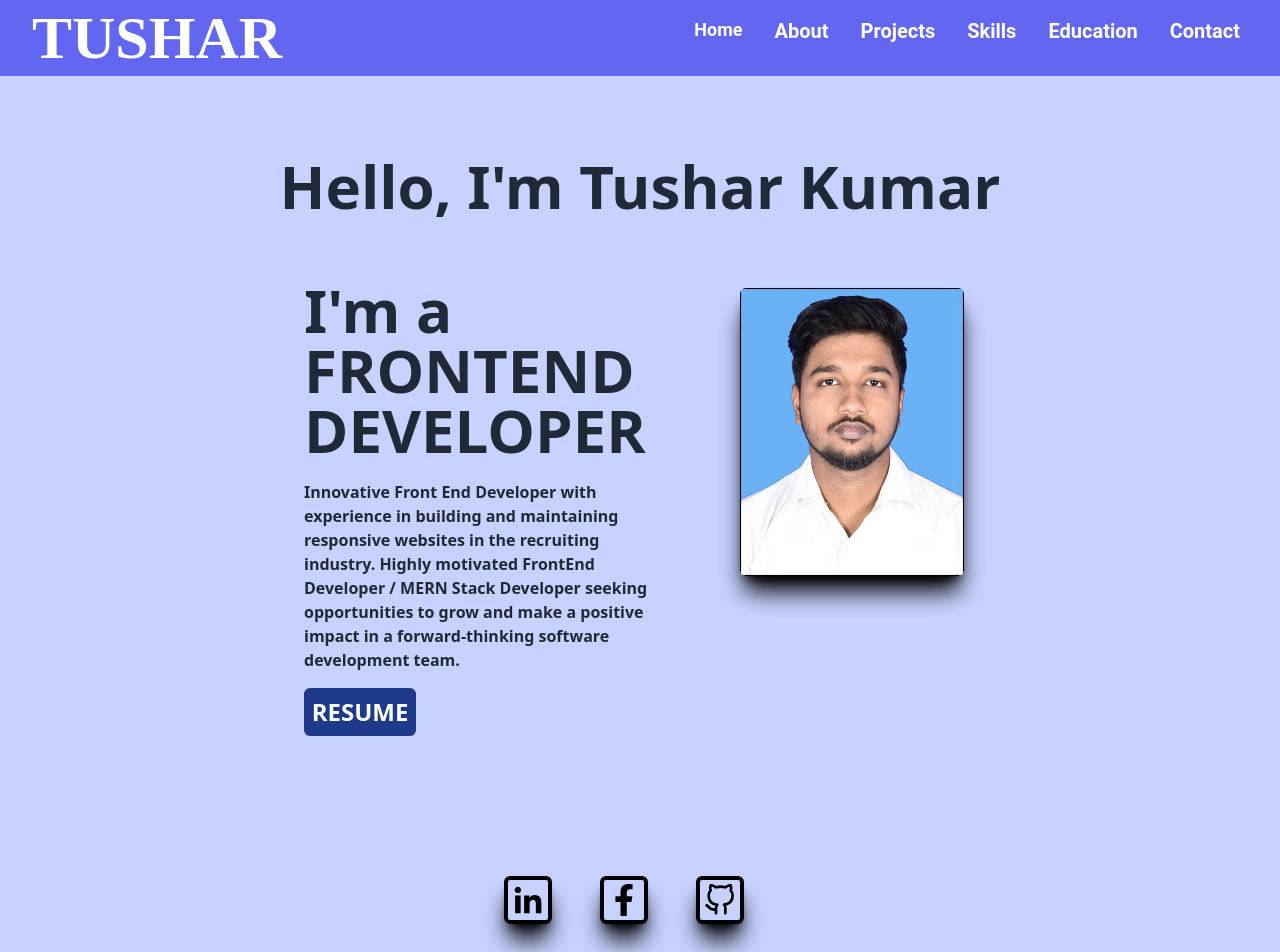
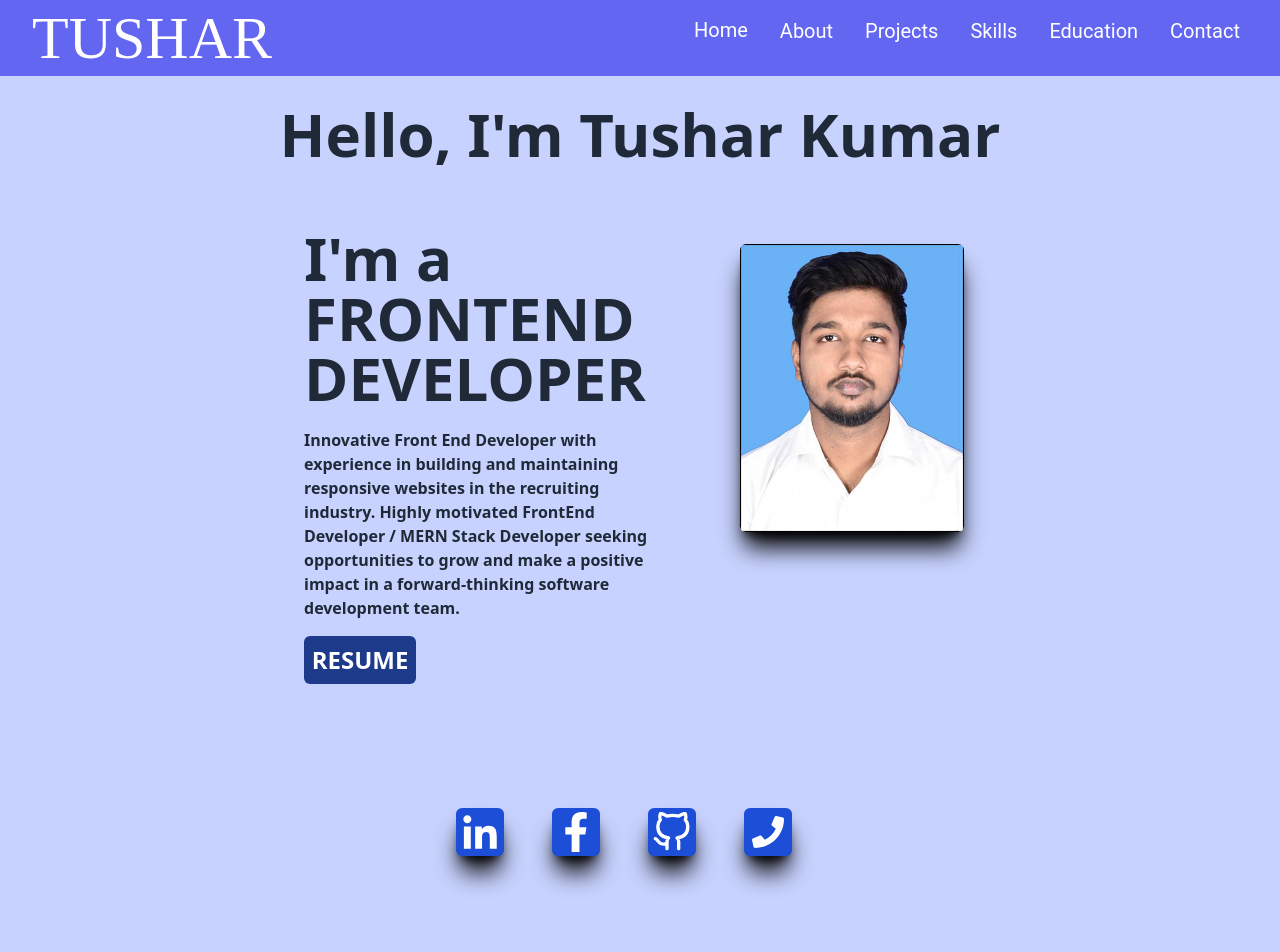
Before and after one commit to Tushar-Official/Main_Portfolio, a React (Create React App) app: page / in a window 1280 px wide. Shown: the top 952 px of the page. Built offline with nearby package versions, Linux system fonts and the light colour scheme.

Commit message:
new commit

```diff
--- a/public/index.html
+++ b/public/index.html
@@ -9,6 +9,7 @@
       name="description"
       content="Web site created using create-react-app"
     />
+    <link rel="icon" type="image/x-icon" href="t.jpg">
     <link rel="apple-touch-icon" href="%PUBLIC_URL%/logo192.png" />
 
     <!--
--- a/src/components/About.jsx
+++ b/src/components/About.jsx
@@ -7,7 +7,7 @@ function About() {
  return (
 
     <div id="About" className='h-screen w-full pt-20 grid justify-center grid-row-3 bg-indigo-200'>
-    <h2 className=' h-full  font-bold text-center text-6xl text-gray-800'> Hello, I'm Tushar Kumar</h2>
+    <h2 className=' h-full mt-4 font-bold text-center text-6xl text-gray-800'> Hello, I'm Tushar Kumar</h2>
     <div className='grid grid-cols-2 pl-20 pr-10 '>
     <div className=' grid  pl-56 grid-rows-3 text-centre mt-6 pt-4  '>
     <h2 className='font-bold mt-2 text-6xl text-gray-800'> I'm a FRONTEND DEVELOPER</h2>
@@ -16,7 +16,7 @@ function About() {
     </p>
     <a href={PDF} download="resume"><button className='bg-blue-900 font-extrabold text-2xl text-white w-28 h-12 rounded hover:bg-red-800'>RESUME</button></a>
     </div>
-    <div className=' ml-20 mt-10 pt-4 '>
+    <div className=' ml-20 mt-10 pt-8 '>
     <img src={me} alt="" className=' h-72  rounded shadow-black shadow-xl '/>
     </div>
     </div>
--- a/src/components/Education.jsx
+++ b/src/components/Education.jsx
@@ -10,8 +10,8 @@ function Education() {
     <div id="Education" className='h-full pb-10 bg-gradient-to-b from-sky-100 to-blue-500'>
     <h5 className='font-bold text-5xl text-black text-center pt-20'>EDUCATION </h5>
     <br/>
-    <VerticalTimeline lineColor='#000 '>
-    <VerticalTimelineElement className='vertical-timeline-element--education font-bold'
+    <VerticalTimeline lineColor='#000 ' >
+    <VerticalTimelineElement className='vertical-timeline-element--education font-bold cursor-pointer'
     icon={<FaGraduationCap />}
     iconStyle={{background:'#000',color:'#fff'}}
 
@@ -21,7 +21,7 @@ function Education() {
     <p className='font-bold'>Marks:7.37 CGPA</p>
   </VerticalTimelineElement>
 
-   <VerticalTimelineElement className='vertical-timeline-element--job font-bold'
+   <VerticalTimelineElement className='vertical-timeline-element--job font-bold cursor-pointer'
 
     iconStyle={{background:'white',color:'#51087E',border:" 2px black"}}
     icon={<SiAccenture/>}
@@ -31,7 +31,7 @@ function Education() {
 
     </VerticalTimelineElement>
 
-    <VerticalTimelineElement className='vertical-timeline-element--job font-bold'
+    <VerticalTimelineElement className='vertical-timeline-element--job font-bold cursor-pointer'
 
     iconStyle={{background:'black',color:'white'}}
     icon={<FaReact/>}
--- a/src/components/Home.jsx
+++ b/src/components/Home.jsx
@@ -8,8 +8,8 @@ function Home() {
     <br/>
 
 
-    <p className='text-xl font-semibold text-black mt-4  '>Hi, I am Tushar kumar</p>
-    <p className='text-xl font-semibold text-black '>I am a Dynamic and skilled individual with a passion for software development
+
+    <p className='text-xl mt-2 font-semibold text-black '>I am a Dynamic and skilled individual with a passion for software development
     I possess a unique blend of technical expertise and passion for software development.
     With a strong foundation in HTML, CSS, JavaScript, ReactJS and SQL,
      I am confident in my ability to bring value to any software development project.
--- a/src/components/Navbar.jsx
+++ b/src/components/Navbar.jsx
@@ -15,35 +15,35 @@ function UpNavbar() {
 
   }
   return (
-    <div className=' flex justify-between px-4  bg-indigo-500'>
-    <div className=' ml-2 pt-2 text-black'><h1 className='text-6xl font-semibold text-white'>TUSHAR</h1></div>
+    <div className=' flex justify-between px-4 fixed-top  bg-indigo-500'>
+    <div className=' ml-2 pt-2 text-black'><h1 className='text-6xl font-lighter text-white'>TUSHAR</h1></div>
     <div className='hidden md:flex'>
     <ul className=' flex justify-between pt-3 text-black '>
 
-   <li className='text-lg'>
-   <a href="#About" onClick={()=>Slide("#About")} className="decoration-transparent hover:text-black font-semibold text-white  ">
+   <li className='text-xl'>
+   <a href="#About" onClick={()=>Slide("#About")} className="decoration-transparent hover:text-black font-lighter text-white  ">
   Home</a>
    </li>
     <li><a href="#Home"
-     onClick={()=>Slide("#Home")} className="decoration-transparent hover:text-black font-semibold text-white">
+     onClick={()=>Slide("#Home")} className="decoration-transparent hover:text-black font-lighter text-white">
     About
     </a>
     </li>
     <li><a href="#Projects"
-     onClick={()=>Slide("#Projects")} className="decoration-transparent font-semibold text-white">
+     onClick={()=>Slide("#Projects")} className="decoration-transparent font-lighter text-white">
    Projects
    </a>
     </li>
     <li><a href="#Skills"
-    onClick={()=>Slide("#Skills")} className="decoration-transparent hover:text-black font-semibold text-white ">
+    onClick={()=>Slide("#Skills")} className="decoration-transparent hover:text-black font-lighter text-white ">
   Skills</a>
     </li>
     <li><a href="#Education"
-    onClick={()=>Slide("#Education")} className="decoration-transparent hover:text-black font-semibold text-white">
+    onClick={()=>Slide("#Education")} className="decoration-transparent hover:text-black font-lighter text-white">
     Education</a>
     </li>
     <li> <a href="#Contact"
-    onClick={()=>Slide("#Contact")} className="decoration-transparent hover:text-black font-semibold text-white">
+    onClick={()=>Slide("#Contact")} className="decoration-transparent hover:text-black font-lighter text-white">
     Contact</a>
     </li>
 
--- a/src/components/Projects.jsx
+++ b/src/components/Projects.jsx
@@ -12,22 +12,22 @@ function Projects() {
     <h3 className='font-bold text-5xl text-center pt-10 text-black'> PROJECTS </h3>
     <div className='h-84 w-full grid grid-rows-2 grid-flow-col  justify-around mt-10 '>
 
-  <figure > <img src={shop} alt="" className='w-76 h-64 mt-5 rounded  shadow-black shadow-xl cursor-pointer'/>
+  <figure > <img src={shop} alt="" className='w-76 h-64 mt-5 rounded  shadow-black shadow-xl cursor-pointer hover:scale-110'/>
    <figcaption className='text-white font-bold '><a href="https://beamish-hummingbird-a259bc.netlify.app/" className="text-white" >
    <button className='bg-black text-center px-2 py-2 text-centre rounded mt-4 place-content-center '>MY OWN SHOP UI</button></a>
    </figcaption></figure>
 
-   <figure><img src={clock} alt="" className='w-76 h-64 mt-5 rounded shadow-black shadow-xl cursor-pointer'/>
+   <figure><img src={clock} alt="" className='w-76 h-64 mt-5 rounded shadow-black shadow-xl cursor-pointer hover:scale-110'/>
    <figcaption className='text-white font-bold text-lg'><a href="https://gorgeous-taffy-baafa2.netlify.app" className="text-white">
    <button className='bg-black text-center px-2 py-2 text-centre rounded mt-4 place-content-center '>ANALOG CLOCK</button></a>
    </figcaption></figure>
 
-   <figure><img src={orp} alt="" className='w-76 h-64 mt-5 rounded shadow-black shadow-xl cursor-pointer'/>
+   <figure><img src={orp} alt="" className='w-76 h-64 mt-5 rounded shadow-black shadow-xl cursor-pointer hover:scale-110'/>
    <figcaption className='text-white font-bold text-lg'><a href="https://clever-puppy-d660e9.netlify.app/" className="text-white">
    <button className='bg-black text-center px-2 py-2 text-centre rounded mt-4 place-content-center '>ORPHANGE WEBSITE </button></a>
    </figcaption></figure>
 
-   <figure><img src={todo} alt="" className='w-76 h-64 mt-5 rounded shadow-black shadow-xl cursor-pointer'/>
+   <figure><img src={todo} alt="" className='w-76 h-64 mt-5 rounded shadow-black shadow-xl cursor-pointer hover:scale-110'/>
    <figcaption className='text-white font-bold text-lg'><a href="https://gorgeous-taffy-baafa2.netlify.app/" className="text-white">
    <button className='bg-black text-center px-2 py-2 text-centre rounded mt-4 place-content-center '>TODO LIST</button></a></figcaption></figure>
     </div>
--- a/src/components/Skills.jsx
+++ b/src/components/Skills.jsx
@@ -1,23 +1,20 @@
 import React from 'react'
-// import js from '../images/js.png';
-// import html from '../images/html.png'
-// //import react from '../images/reactjs.png'
-// import tail from '../images/tailwind.png'
-// import css from '../images/css.jpg'
-// import sql from '../images/sql.webp'
+
 import {FaReact,FaHtml5,FaCss3,FaBootstrap} from 'react-icons/fa'
 import {SiJavascript,SiTailwindcss} from 'react-icons/si'
 function Skills() {
   return (
-    <div id="Skills" className='h-full bg-gradient-to-b from-blue-100 to-sky-100'>
+    <div id="Skills" className='h-full bg-gradient-to-b from-blue-200 to-sky-100'>
+
     <h4 className='font-bold text-black text-center pl-10  pt-16 text-5xl'>SKILLS</h4>
-  <div className='h-full grid grid-rows-2 gap-y-8 gap-x-36 grid-flow-col justify-center mt-20 pb-20 text-blue-900 cursor-pointer'>
-   <FaReact className='w-36 h-36 border-4 border-blue-900 rounded px-2 py-2 shadow-black shadow-xl '/>
-  <SiJavascript className='w-36 h-36  border-4  border-blue-900 rounded px-2 py-2 shadow-black shadow-xl '/>
-  <FaHtml5 className='w-36 h-36  border-4  border-blue-900 rounded px-2 py-2 shadow-black shadow-xl '/>
-  <FaCss3 className='w-36 h-36  border-4  border-blue-900 rounded px-2 py-2 shadow-black shadow-xl '/>
-  <SiTailwindcss className='w-36 h-36  border-4  border-blue-900 rounded px-2 py-2 shadow-black shadow-xl'/>
-  <FaBootstrap className='w-36 h-36  border-4  border-blue-900 rounded px-2 py-2 shadow-black shadow-xl '/>
+
+  <div className='h-full grid grid-rows-2 gap-y-8 gap-x-36 grid-flow-col justify-center mt-20 pb-20 text-indigo-900 cursor-pointer'>
+   <FaReact className='w-36 h-36 border-4 hover:bg-white  hover:text-black border-blue-900 rounded px-2 py-2 shadow-black shadow-xl hover:scale-110'/>
+  <SiJavascript className='w-36 h-36  border-4 hover:bg-white  hover:text-black border-blue-900 rounded px-2 py-2 shadow-black shadow-xl hover:scale-110 '/>
+  <FaHtml5 className='w-36 h-36  border-4 hover:bg-white  hover:text-black border-blue-900 rounded px-2 py-2 shadow-black shadow-xl hover:scale-110 '/>
+  <FaCss3 className='w-36 h-36  border-4 hover:bg-white  hover:text-black border-blue-900 rounded px-2 py-2 shadow-black shadow-xl hover:scale-110 '/>
+  <SiTailwindcss className='w-36 h-36  border-4 hover:bg-white hover:text-black  border-blue-900 rounded px-2 py-2 shadow-black shadow-xl hover:scale-110'/>
+  <FaBootstrap className='w-36 h-36  border-4 hover:bg-white   hover:text-black border-blue-900 rounded px-2 py-2 shadow-black shadow-xl hover:scale-110 '/>
 
   </div>
     </div>
--- a/src/components/Social.jsx
+++ b/src/components/Social.jsx
@@ -2,15 +2,31 @@ import React from 'react'
 import {FaFacebookF} from 'react-icons/fa'
 import {GrLinkedinOption} from 'react-icons/gr'
 import {FiGithub} from 'react-icons/fi'
+import {FaPhone} from 'react-icons/fa'
 
 function Social() {
   return (
     <div className='bg-indigo-200  '>
-    <div className=' flex justify-center group  pb-20'>
-    <a href="https://www.linkedin.com/in/tushar-kumar-7a900218a/"><GrLinkedinOption className='w-12 h-12 mr-8 border-4 rounded px-1 py-1 border-black  text-black cursor-pointer shadow-black shadow-xl hover:scale-110  '/></a>
-    <a href="https://www.facebook.com/tushar.kumar.526438/"><FaFacebookF className='w-12 h-12 ml-4 mr-8 px-1 py-1 rounded border-4 border-black cursor-pointer  text-black  rounded shadow-black shadow-xl hover:scale-110 '/></a>
-    <a href='https://github.com/Tushar-Official'><FiGithub className='w-12 h-12 ml-4 mr-8 cursor-pointer border-4 rounded border-black px-1 py-1 text-black  rounded shadow-black shadow-xl hover:scale-110  '/></a>
-    </div></div>
+    <div className=' flex justify-center group pt-2 pb-20'>
+
+    <a href="https://www.linkedin.com/in/tushar-kumar-7a900218a/">
+    <GrLinkedinOption className='w-12 h-12 mr-8  rounded px-1 py-1 text-white bg-blue-700 text-grey cursor-pointer hover:bg-blue-900 shadow-black shadow-xl hover:scale-110  '/>
+    </a>
+    <a href="https://www.facebook.com/tushar.kumar.526438/">
+    <FaFacebookF className='w-12 h-12 ml-4 mr-8 px-1 py-1  bg-blue-700 text-grey cursor-pointer  text-white rounded hover:bg-blue-900 shadow-black shadow-xl hover:scale-110 '/>
+    </a>
+    <a href='https://github.com/Tushar-Official'>
+    <FiGithub className='w-12 h-12 ml-4 mr-8 cursor-pointer  px-1 py-1 bg-blue-700 text-grey text-white hover:bg-blue-900 rounded shadow-black shadow-xl hover:scale-110  '/>
+    </a>
+    <a
+    href="tel++918651097852 "
+    target="_blank"
+    rel="noreferrer"
+    aria-label="phone" >
+    <FaPhone className='w-12 h-12 ml-4 mr-8 cursor-pointer px-2 py-2 bg-blue-700 text-grey text-white hover:bg-blue-900 rounded shadow-black shadow-xl hover:scale-110' />
+    </a>
+    </div>
+    </div>
   )
 }
 
```
Also changed, not shown: public/t.jpg (added).
